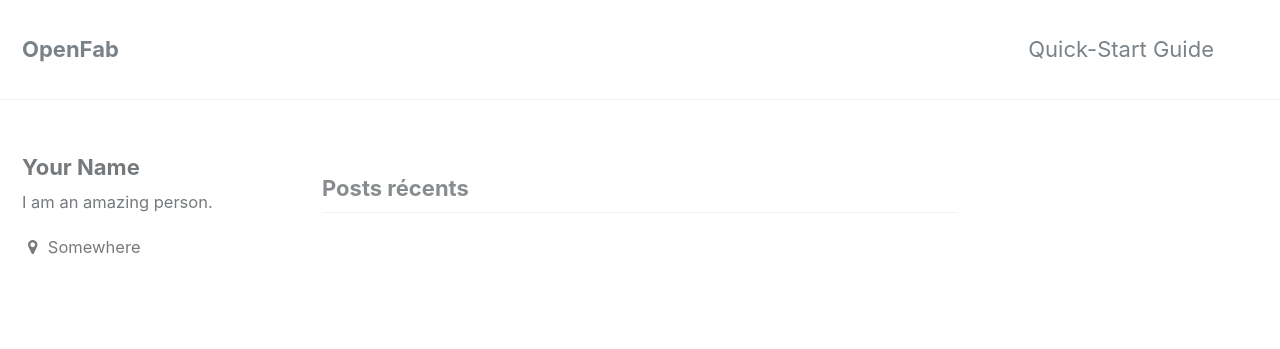
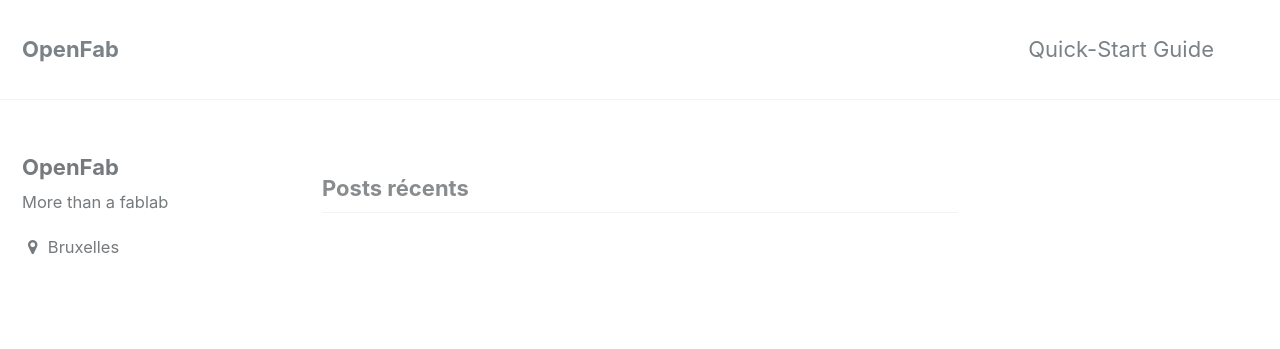
Before and after one commit to zuperninja/zuperninja.github.io, a Jekyll site: the page built from index.html, in a window 1280 px wide. Shown: the top 349 px of the page. Built offline with Jekyll 4.4.1, drawn with Linux system fonts in a browser that asks for light colours; the list of posts is cut into pages by our own code.

Commit message:
update author info

```diff
--- a/_config.yml
+++ b/_config.yml
@@ -83,10 +83,10 @@ analytics:
 
 # Site Author
 author:
-  name             : "Your Name"
+  name             : "OpenFab"
   avatar           : # path of avatar image, e.g. "/assets/images/bio-photo.jpg"
-  bio              : "I am an amazing person."
-  location         : "Somewhere"
+  bio              : "More than a fablab"
+  location         : "Bruxelles"
   email            :
   uri              :
   bitbucket        :
```
